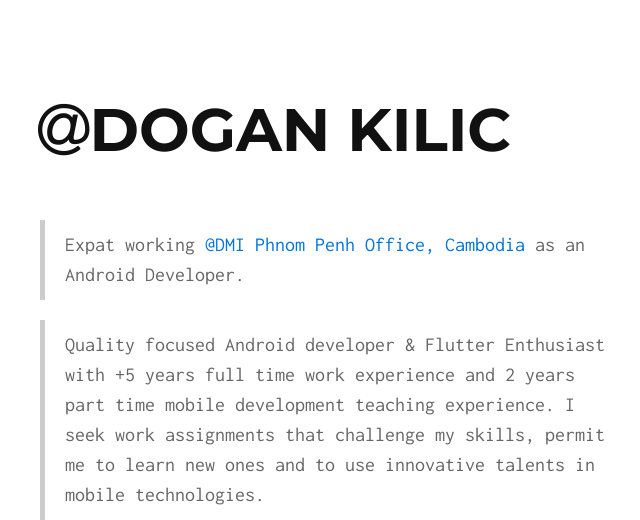
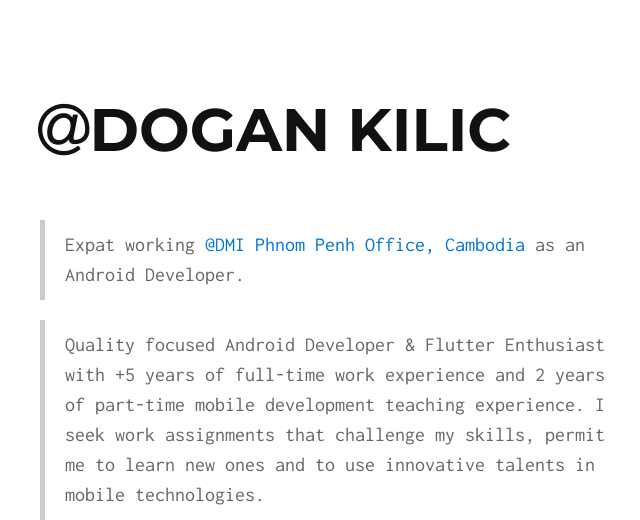
Before and after one commit to dnkilic/dnkilic.github.io, a Jekyll site: the page built from index.md, in a window 1280 px wide, cut to the strip 0-520 px from the top of the page. Shown: the whole strip, without its empty margins (300-940 px from the left). Built offline with Jekyll 4.4.1, drawn with Linux system fonts in a browser that asks for light colours.

Commit message:
update summary

```diff
--- a/index.md
+++ b/index.md
@@ -4,7 +4,7 @@ layout: default
 
 > Expat working [@DMI Phnom Penh Office, Cambodia](https://dminc.com) as an Android Developer.
 
-> Quality focused Android developer & Flutter Enthusiast with +5 years full time work experience and 2 years part time mobile development teaching experience. I seek work assignments that challenge my skills, permit me to learn new ones and to use innovative talents in mobile technologies.
+> Quality focused Android Developer & Flutter Enthusiast with +5 years of full-time work experience and 2 years of part-time mobile development teaching experience. I seek work assignments that challenge my skills, permit me to learn new ones and to use innovative talents in mobile technologies.
 
 | <i class="fa fa-github" aria-hidden="true"></i> | <i class="fa fa-medium" aria-hidden="true"></i> | <i class="fa fa-linkedin" aria-hidden="true"></i> | <img src="https://hrcdn.net/fcore/assets/brand/h_mark_sm-966d2b45e3.svg" >
 |:-----------------------------------------------:|:-----------------------------------------------:|:---------------------------------------------------------:|:---------------------------------------------------------:|
```
